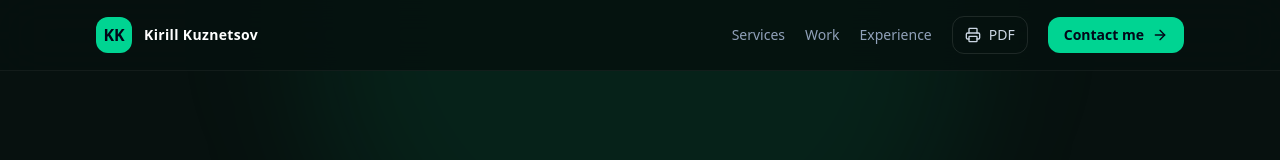
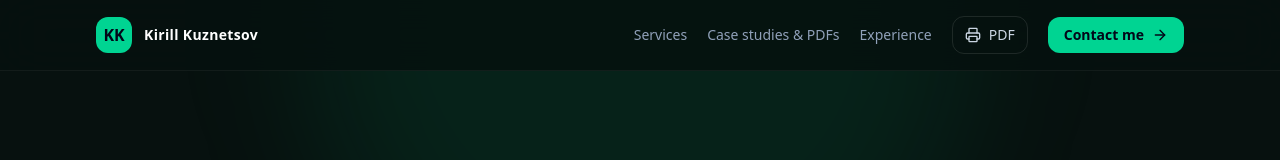
Before and after one commit to KKKuznetsov/kuznet-cv, a React (Vite) app: page / in a window 1280 px wide. Shown: the top 160 px of the page. Built offline with nearby package versions, Linux system fonts and the light colour scheme.

Commit message:
Publish accessible case studies with direct PDF downloads

```diff
--- a/src/ResumeSite.tsx
+++ b/src/ResumeSite.tsx
@@ -181,7 +181,7 @@ export default function ResumeSite() {
           </a>
           <nav className="flex items-center gap-2 md:gap-5">
             <a href="#services" className="hidden text-sm text-slate-400 transition hover:text-white sm:block">Services</a>
-            <a href="#work" className="hidden text-sm text-slate-400 transition hover:text-white sm:block">Work</a>
+            <a href={`${import.meta.env.BASE_URL}portfolio.html`} className="text-sm text-slate-400 transition hover:text-white">Case studies & PDFs</a>
             <a href="#experience" className="hidden text-sm text-slate-400 transition hover:text-white md:block">Experience</a>
             <button
               onClick={() => window.print()}
@@ -220,7 +220,7 @@ export default function ResumeSite() {
                 Discuss a project <ArrowRight className="h-4 w-4" />
               </a>
               <a
-                href="#work"
+                href={`${import.meta.env.BASE_URL}portfolio.html`}
                 className="inline-flex items-center gap-2 rounded-xl border border-white/10 bg-white/[0.03] px-5 py-3 font-medium text-white transition hover:bg-white/[0.07]"
               >
                 View selected work
```
Also changed, not shown: public/portfolio.html (added, +1 -0 lines), 2 other files (tests, documents, lock files or other folders).
